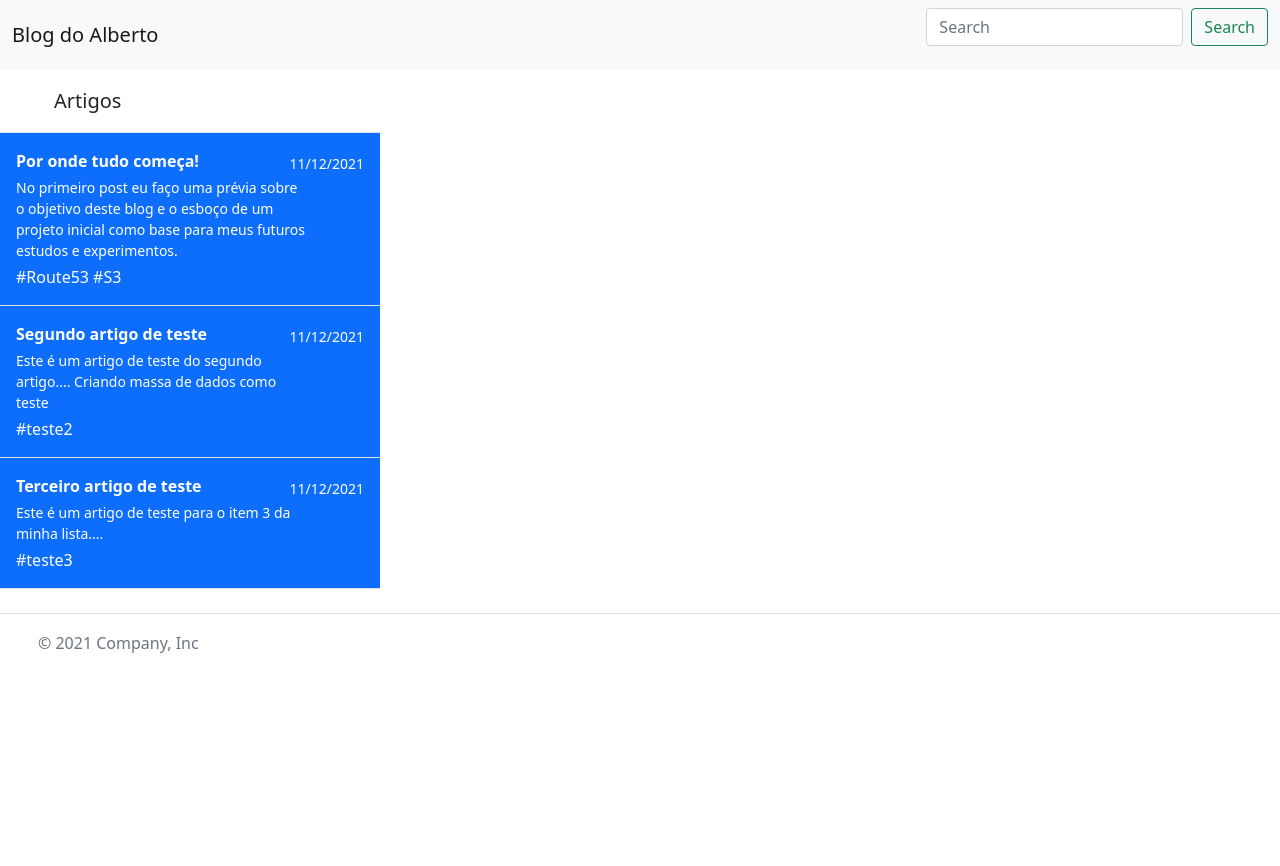
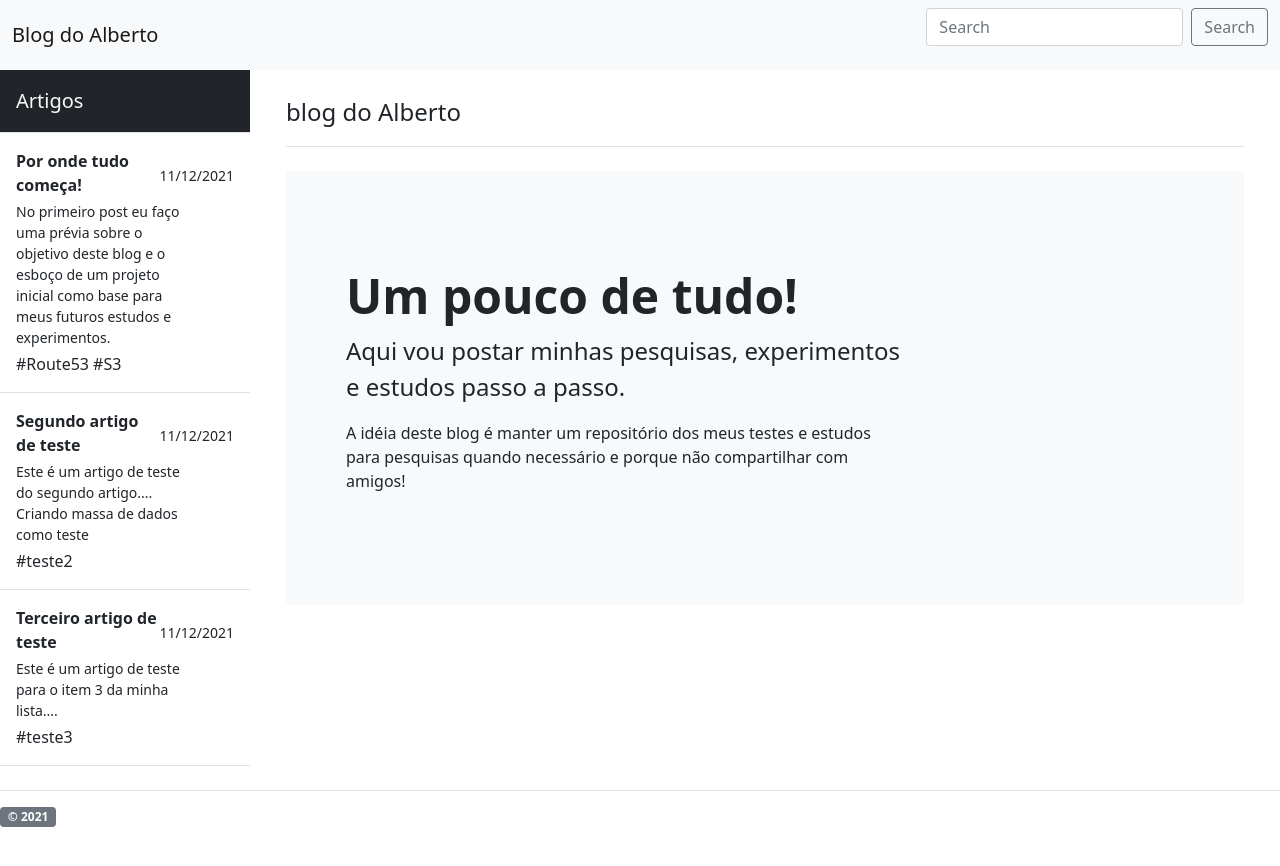
Before and after one commit to albertosfernandes/PersonBlog, an Angular app: page / in a window 1280 px wide. Before the commit the page ends 800 px from the top, so only its background shows below. Built offline with nearby package versions, Linux system fonts and the light colour scheme.

Commit message:
Adicionado body

```diff
--- a/src/app/app.component.html
+++ b/src/app/app.component.html
@@ -1,3 +1,6 @@
 <app-navheader></app-navheader>
-<app-sidebar></app-sidebar>
+<div class="d-inline-flex">
+        <app-sidebar></app-sidebar>
+        <app-body></app-body>
+</div>
 <app-footer></app-footer>
--- a/src/app/app.module.ts
+++ b/src/app/app.module.ts
@@ -8,6 +8,7 @@ import { NavHeaderComponent } from './layout/header/navheader.component';
 import { SidebarComponent } from './layout/sidebar/sidebar.component';
 import { FooterComponent } from './layout/footer/footer.component';
 import { HttpClientModule } from '@angular/common/http';
+import { BodyComponent } from './layout/body/body.component';
 
 @NgModule({
   imports:      [ BrowserModule, FormsModule,  HttpClientModule ],
@@ -15,7 +16,8 @@ import { HttpClientModule } from '@angular/common/http';
                   HelloComponent,
                   NavHeaderComponent,
                   SidebarComponent,
-                  FooterComponent
+                  FooterComponent,
+                  BodyComponent
                 ],
   bootstrap:    [ AppComponent ]
 })
--- /dev/null
+++ b/src/app/layout/body/body.component.html
@@ -0,0 +1,15 @@
+<main class="col-md-12  col-lg-12 px-md-4">
+    <div class="container py-4">
+      <header class="pb-3 mb-4 border-bottom">
+          <span class="fs-4">blog do Alberto </span>
+      </header>
+
+      <div class="p-5 mb-4 bg-light rounded-3">
+        <div class="container-fluid py-5">
+          <h1 class="display-5 fw-bold">Um pouco de tudo!</h1>
+          <p class="col-md-8 fs-4">Aqui vou postar minhas pesquisas, experimentos e estudos passo a passo.</p>
+          <p class="col-md-8 fs-6">A idéia deste blog é manter um repositório dos meus testes e estudos para pesquisas quando necessário e porque não compartilhar com amigos!</p>
+        </div>
+      </div>
+    </div>
+  </main>
--- /dev/null
+++ b/src/app/layout/body/body.component.ts
@@ -0,0 +1,8 @@
+import { Component } from '@angular/core';
+
+@Component({
+  selector: 'app-body',
+  templateUrl: './body.component.html',
+  styles: [],
+})
+export class BodyComponent {}
--- a/src/app/layout/footer/footer.component.html
+++ b/src/app/layout/footer/footer.component.html
@@ -1,14 +1,6 @@
 
 <footer class="d-flex flex-wrap justify-content-between align-items-center py-3 my-4 border-top">
-  <div class="col-md-4 d-flex align-items-center">
-    <a href="/" class="mb-3 me-2 mb-md-0 text-muted text-decoration-none lh-1">
-      <svg class="bi" width="30" height="24"><use xlink:href="#bootstrap"></use></svg>
-    </a>
-    <span class="text-muted">© 2021 Company, Inc</span>
+  <div class="col-md-8 d-flex align-items-center">
+    <span class="badge bg-secondary">© 2021</span>
   </div>
-
-  <ul class="nav col-md-4 justify-content-end list-unstyled d-flex">
-    <li class="ms-3"><a class="text-muted" href="#"><svg class="bi" width="24" height="24"><use xlink:href="#twitter"></use></svg></a></li>
-    <li class="ms-3"><a class="text-muted" href="#"><svg class="bi" width="24" height="24"><use xlink:href="#instagram"></use></svg></a></li>
-  </ul>
 </footer>
--- a/src/app/layout/header/navheader.component.html
+++ b/src/app/layout/header/navheader.component.html
@@ -21,7 +21,7 @@
           placeholder="Search"
           aria-label="Search"
         />
-        <button class="btn btn-outline-success" type="submit">Search</button>
+        <button class="btn btn-outline-secondary" type="submit">Search</button>
       </form>
     </div>
   </div>
--- a/src/app/layout/sidebar/sidebar.component.html
+++ b/src/app/layout/sidebar/sidebar.component.html
@@ -1,29 +1,12 @@
-<div
-  class="d-flex flex-column align-items-stretch flex-shrink-0 bg-white"
-  style="width: 380px;"
->
-  <a
-    href="/"
-    class="
-      d-flex
-      align-items-center
-      flex-shrink-0
-      p-3
-      link-dark
-      text-decoration-none
-      border-bottom
-    "
-  >
-    <svg class="bi me-2" width="30" height="24">
-      <use xlink:href="#bootstrap"></use>
-    </svg>
+<div class="d-flex flex-column align-items-stretch flex-shrink-0 bg-white" style="width: 250px;">
+  <div class="d-flex align-items-center flex-shrink-0 p-3 link-dark text-light bg-dark text-decoration-none border-bottom">
+
     <span class="fs-5 fw-semibold">Artigos</span>
-  </a>
+  </div>
+
+
   <div class="list-group list-group-flush border-bottom scrollarea" *ngFor="let article of articles">
-    <div
-      class="list-group-item list-group-item-action active py-3 lh-tight"
-      aria-current="true"
-    >
+    <div class="list-group-item list-group-item-action py-3 lh-tight" aria-current="true">
       <div class="d-flex w-100 align-items-center justify-content-between">
         <strong class="mb-1">{{article.articleTitle}}</strong>
         <small>{{article.articleDate}}</small>
```
